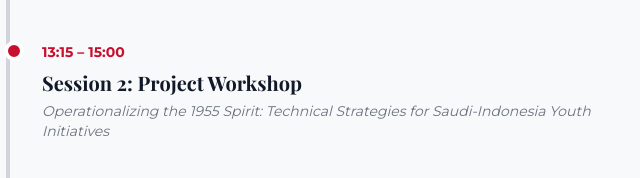
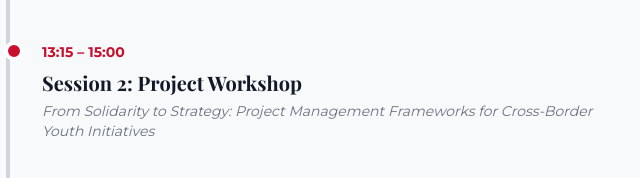
Before and after one commit to lvxferre9-wq/Saudi-Youth-Meeting-to-Anies, a plain HTML site: page index.html in a window 1280 px wide. Shown: the part 6992-7170 px from the top of the page, 18-658 px from the left. Drawn offline with nearby package versions, Linux system fonts and the light colour scheme; a web font is replaced by a local one.

Commit message:
Update index.html

```diff
--- a/index.html
+++ b/index.html
@@ -869,7 +869,7 @@
                             <div class="absolute -left-[26px] md:-left-[38px] top-1 w-3 h-3 md:w-5 md:h-5 rounded-full bg-indoRed border-2 md:border-4 border-white"></div>
                             <span class="text-xs md:text-sm font-bold text-indoRed uppercase">13:15 – 15:00</span>
                             <h4 class="font-bold text-base md:text-xl text-gray-900 mt-1">Session 2: Project Workshop</h4>
-                            <p class="text-xs md:text-sm text-gray-500 mt-1 italic">Operationalizing the 1955 Spirit: Technical Strategies for Saudi-Indonesia Youth Initiatives</p>
+                            <p class="text-xs md:text-sm text-gray-500 mt-1 italic">From Solidarity to Strategy: Project Management Frameworks for Cross-Border Youth Initiatives</p>
                         </div>
                          <!-- Item -->
                          <div class="relative">
```
